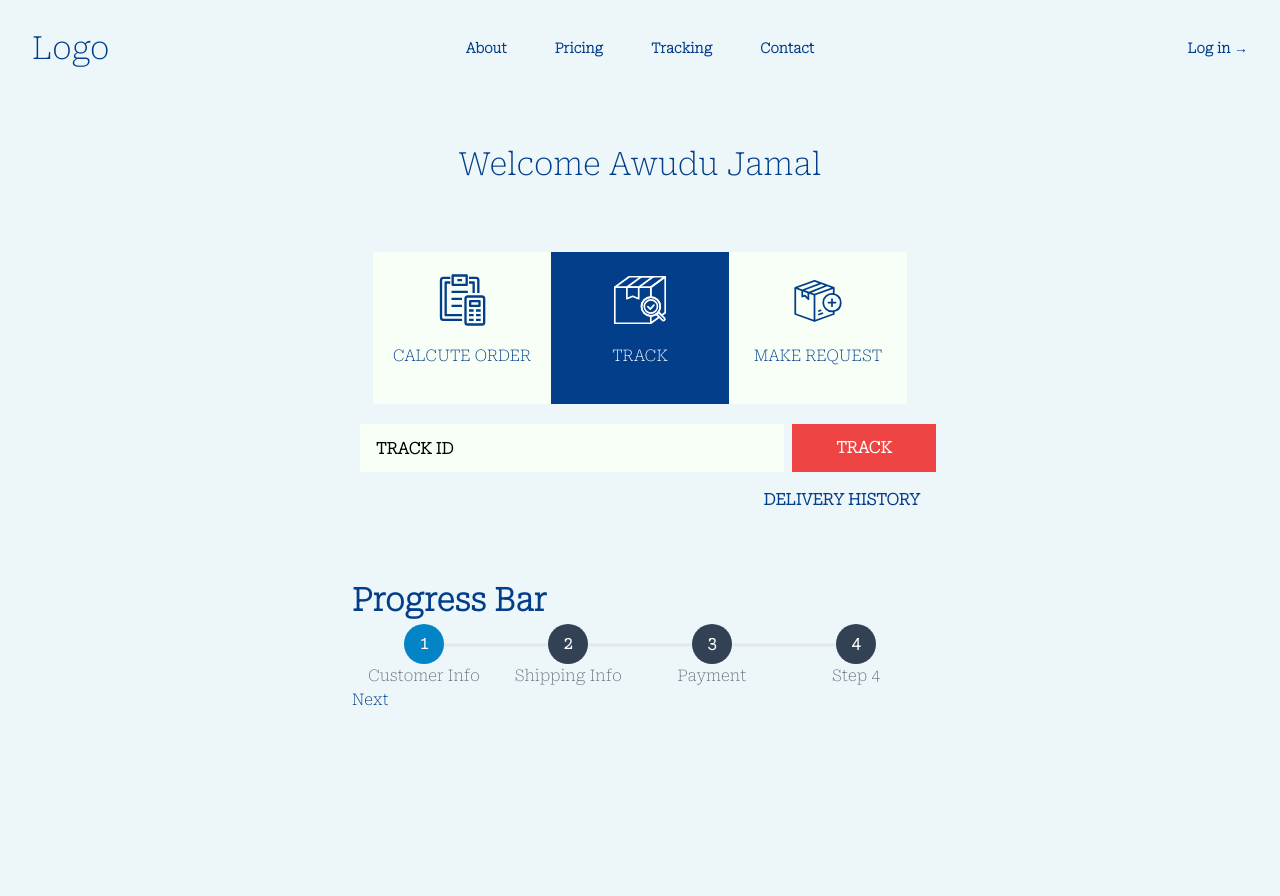
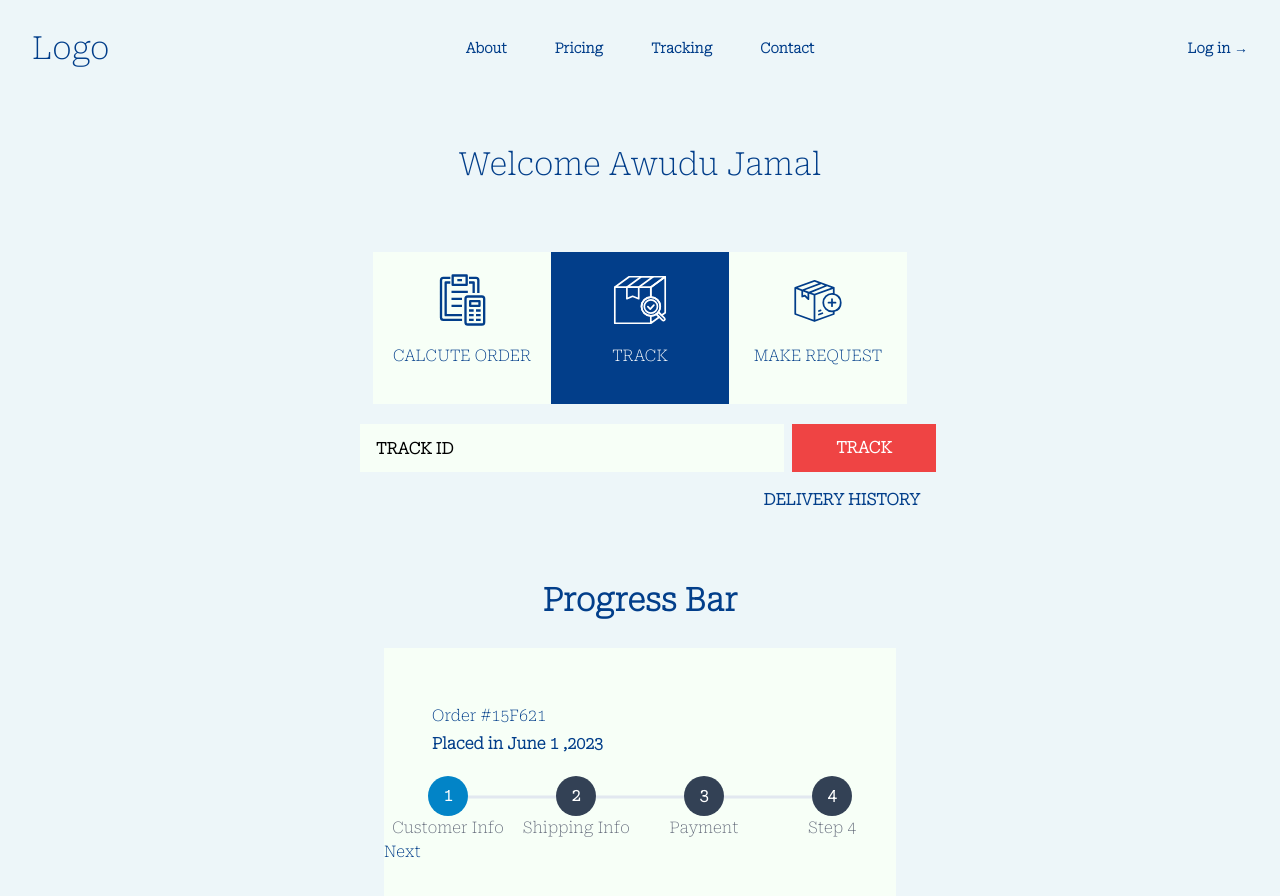
Before and after one commit to Awudu-Jamal1/delivery_frotend, a React (Vite) app: page /about in a window 1280 px wide. Shown: the top 896 px of the page. Before the commit the page ends 800 px from the top, so only its background shows below. Built offline with nearby package versions, Linux system fonts and the light colour scheme.

Commit message:
still on progress bar

```diff
--- a/src/pages/customer/progress/ProgressBar.jsx
+++ b/src/pages/customer/progress/ProgressBar.jsx
@@ -1,47 +1,24 @@
-import { useState } from "react";
+import Stepper from "./steppers";
 
-import { TiTick } from "react-icons/ti";
-import "./stepper.css";
+export default function ProgressBars() {
+  return (
+    <>
+    <div >
+    <div >
+        <h1 className="font-bold text-center">Progress Bar </h1>
+      </div>
+      <div className="bg-[#f7fff7]  py-10 my-6">
+        <div className="">
+          <div className="pl-12 my-4 ">
+          <p>Order   #15F621</p>
+          <p className="leading-loose font-bold">Placed in June 1 ,2023</p>
+          </div>
 
-export default function ProgressBars(){
+        </div>
+        <Stepper/>
+      </div>
+    </div>
 
-  const steps = ["Customer Info", "Shipping Info", "Payment", "Step 4"];
-    const [currentStep, setCurrentStep] = useState(1);
-  const [complete, setComplete] = useState(false);
-
-    return(
-        <>
-        <div><h1 className="font-bold">Progress Bar </h1></div>
-       <div>
-       <div className="flex justify-between">
-        {steps?.map((step, i) => (
-          <div
-            key={i}
-            className={`step-item ${currentStep === i + 1 && "active"} ${
-              (i + 1 < currentStep || complete) && "complete"
-            } `}
-          >
-            <div className="step">
-              {i + 1 < currentStep || complete ? <TiTick size={24} /> : i + 1}
-            </div>
-            <p className="text-gray-500">{step}</p>
-          </div>
-        ))}
-      </div>
-      {!complete && (
-        <button
-          className="btn"
-          onClick={() => {
-            currentStep === steps.length
-              ? setComplete(true)
-              : setCurrentStep((prev) => prev + 1);
-          }}
-        >
-          {currentStep === steps.length ? "Finish" : "Next"}
-        </button>
-      )}
-       </div>
-
-        </>
-    )
+    </>
+  );
 }
--- a/src/pages/customer/progress/stepper.css
+++ b/src/pages/customer/progress/stepper.css
@@ -1,5 +1,5 @@
 .step-item {
-    @apply relative flex flex-col justify-center items-center w-36;
+    @apply relative flex flex-col justify-center items-center w-32;
   }
   .step-item:not(:first-child):before {
     @apply content-[''] bg-slate-200 absolute w-full h-[3px] right-2/4 top-1/3 -translate-y-2/4;
--- /dev/null
+++ b/src/pages/customer/progress/steppers.jsx
@@ -0,0 +1,41 @@
+import React, { useState } from "react";
+import "./stepper.css";
+import { TiTick } from "react-icons/ti";
+const Stepper = () => {
+  const steps = ["Customer Info", "Shipping Info", "Payment", "Step 4"];
+  const [currentStep, setCurrentStep] = useState(1);
+  const [complete, setComplete] = useState(false);
+  return (
+    <>
+      <div className="flex justify-between">
+        {steps?.map((step, i) => (
+          <div
+            key={i}
+            className={`step-item ${currentStep === i + 1 && "active"} ${
+              (i + 1 < currentStep || complete) && "complete"
+            } `}
+          >
+            <div className="step">
+              {i + 1 < currentStep || complete ? <TiTick size={24} /> : i + 1}
+            </div>
+            <p className="text-gray-500">{step}</p>
+          </div>
+        ))}
+      </div>
+      {!complete && (
+        <button
+          className="btn"
+          onClick={() => {
+            currentStep === steps.length
+              ? setComplete(true)
+              : setCurrentStep((prev) => prev + 1);
+          }}
+        >
+          {currentStep === steps.length ? "Finish" : "Next"}
+        </button>
+      )}
+    </>
+  );
+};
+
+export default Stepper;
```
